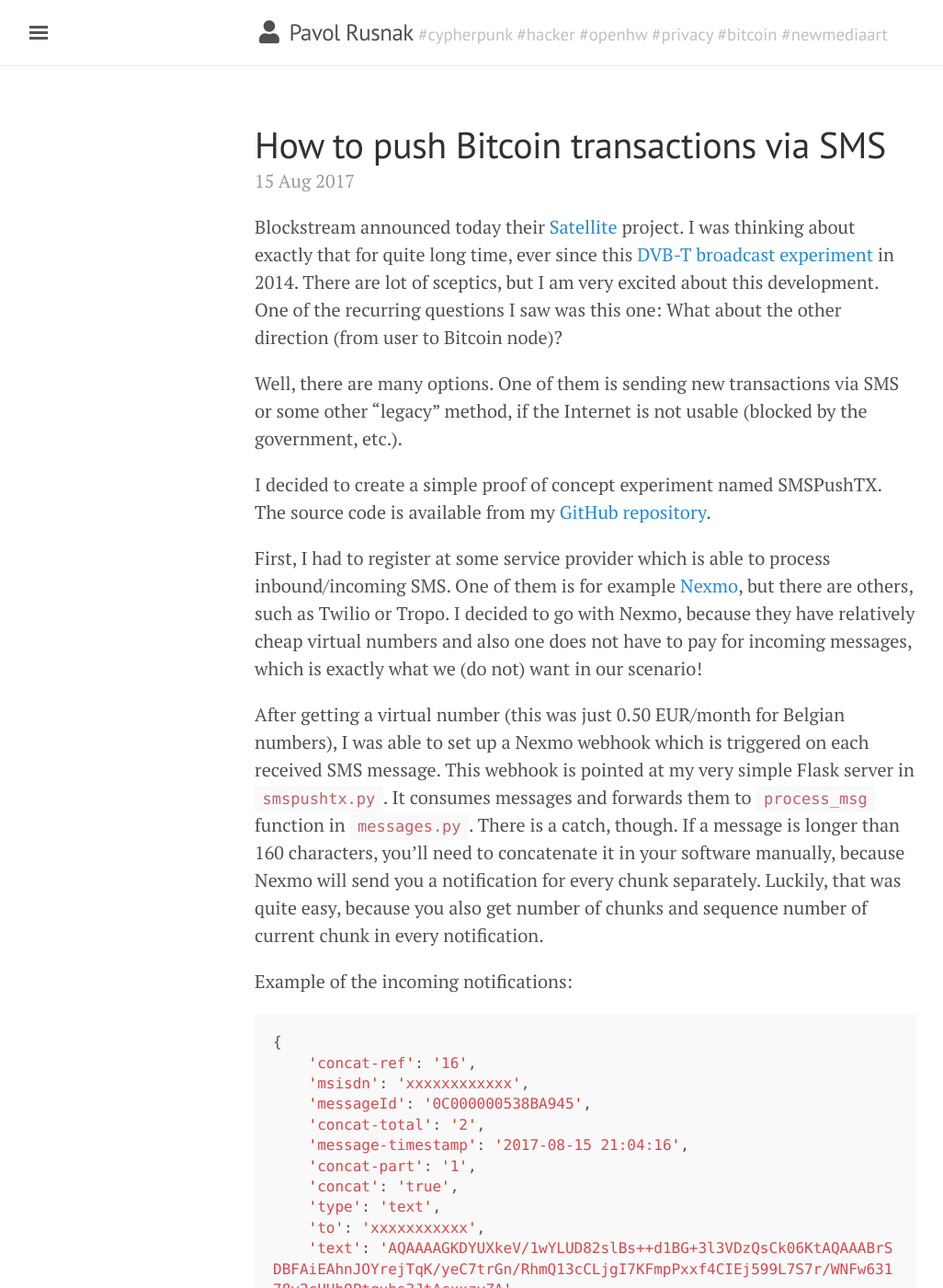
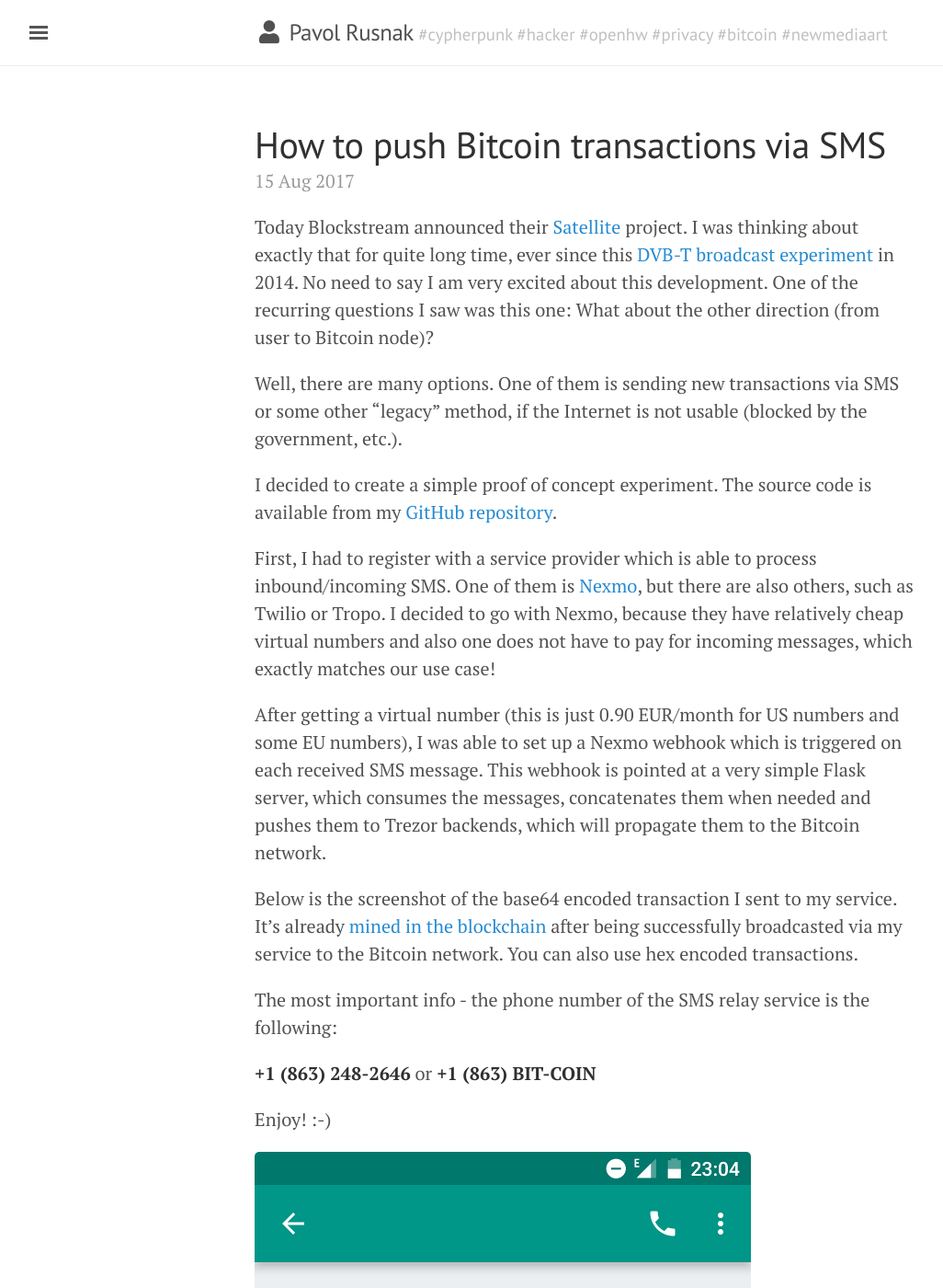
Before and after one commit to prusnak/rusnak.io, a Jekyll site: the page built from _posts/2017-08-15-how-to-push-bitcoin-transactions-via-sms.md, in a window 1280 px wide and 1400 px high. Shown: the whole window at 92% size, without its empty margins (3-1029 px from the left). Built offline with Jekyll 4.4.1, drawn with Linux system fonts in a browser that asks for light colours; nearby versions of some CDN libraries; comment, search, counter and statistics services are not loaded; some of the changed text lies outside the part shown.

Commit message:
update smspushtx article

````diff
--- a/_posts/2017-08-15-how-to-push-bitcoin-transactions-via-sms.md
+++ b/_posts/2017-08-15-how-to-push-bitcoin-transactions-via-sms.md
@@ -3,52 +3,22 @@
 title: How to push Bitcoin transactions via SMS
 ---
 
-Blockstream announced today their [Satellite](https://blockstream.com/satellite/) project. I was thinking about exactly that for quite long time, ever since this [DVB-T broadcast experiment](http://kryptoradio.koodilehto.fi/) in 2014. There are lot of sceptics, but I am very excited about this development. One of the recurring questions I saw was this one: What about the other direction (from user to Bitcoin node)?
+Today Blockstream announced their [Satellite](https://blockstream.com/satellite/) project. I was thinking about exactly that for quite long time, ever since this [DVB-T broadcast experiment](http://kryptoradio.koodilehto.fi/) in 2014. No need to say I am very excited about this development. One of the recurring questions I saw was this one: What about the other direction (from user to Bitcoin node)?
 
 Well, there are many options. One of them is sending new transactions via SMS or some other "legacy" method, if the Internet is not usable (blocked by the government, etc.).
 
-I decided to create a simple proof of concept experiment named SMSPushTX. The source code is available from my [GitHub repository](https://github.com/prusnak/smspushtx).
+I decided to create a simple proof of concept experiment. The source code is available from my [GitHub repository](https://github.com/prusnak/smspushtx).
 
-First, I had to register at some service provider which is able to process inbound/incoming SMS. One of them is for example [Nexmo](https://www.nexmo.com/), but there are others, such as Twilio or Tropo. I decided to go with Nexmo, because they have relatively cheap virtual numbers and also one does not have to pay for incoming messages, which is exactly what we (do not) want in our scenario!
+First, I had to register with a service provider which is able to process inbound/incoming SMS. One of them is [Nexmo](https://www.nexmo.com/), but there are also others, such as Twilio or Tropo. I decided to go with Nexmo, because they have relatively cheap virtual numbers and also one does not have to pay for incoming messages, which exactly matches our use case!
 
-After getting a virtual number (this was just 0.50 EUR/month for Belgian numbers), I was able to set up a Nexmo webhook which is triggered on each received SMS message. This webhook is pointed at my very simple Flask server in `smspushtx.py`. It consumes messages and forwards them to `process_msg` function in `messages.py`. There is a catch, though. If a message is longer than 160 characters, you'll need to concatenate it in your software manually, because Nexmo will send you a notification for every chunk separately. Luckily, that was quite easy, because you also get number of chunks and sequence number of current chunk in every notification.
+After getting a virtual number (this is just 0.90 EUR/month for US numbers and some EU numbers), I was able to set up a Nexmo webhook which is triggered on each received SMS message. This webhook is pointed at a very simple Flask server, which consumes the messages, concatenates them when needed and pushes them to Trezor backends, which will propagate them to the Bitcoin network.
 
-Example of the incoming notifications:
+Below is the screenshot of the base64 encoded transaction I sent to my service. It's already [mined in the blockchain](https://btc1.trezor.io/tx/d72ccc13fcbe9ea22ef60c4c5123c9825e7c56740e566ee1c3456471684b4b4e) after being successfully broadcasted via my service to the Bitcoin network. You can also use hex encoded transactions.
 
-```python
-{
-    'concat-ref': '16',
-    'msisdn': 'xxxxxxxxxxxx',
-    'messageId': '0C000000538BA945',
-    'concat-total': '2',
-    'message-timestamp': '2017-08-15 21:04:16',
-    'concat-part': '1',
-    'concat': 'true',
-    'type': 'text',
-    'to': 'xxxxxxxxxxx',
-    'text': 'AQAAAAGKDYUXkeV/1wYLUD82slBs++d1BG+3l3VDzQsCk06KtAQAAABrSDBFAiEAhnJOYrejTqK/yeC7trGn/RhmQ13cCLjgI7KFmpPxxf4CIEj599L7S7r/WNFw63178y2cUHbQPtquhs3JtAcxxzyZA',
-    'keyword': 'AQAAAAGKDYUXKEV/1WYLUD82SLBS',
-}
+The most important info - the phone number of the SMS relay service is the following:
 
-{
-    'concat-ref': '16',
-    'msisdn': 'xxxxxxxxxxxx',
-    'messageId': '0C000000538BAAA6',
-    'concat-total': '2',
-    'message-timestamp': '2017-08-15 21:04:17',
-    'concat-part': '2',
-    'concat': 'true',
-    'type': 'text',
-    'to': 'xxxxxxxxxxx',
-    'text': 'SECK8N3vuXGrfZcC+wxfzyXVJtOnRaDDVVgU6RP/7vIKJj/////AgcEMwAAAAAAGXapFFmMuQgji+WAXhfI8FA1PGHHV8ZeiKxAQg8AAAAAABl2qRQkNDDiX+4AeooHtEj57drd3FbY54isAAAAAA==',
-    'keyword': 'SECK8N3VUXGRFZCC',
-}
-```
+**+1 (863) 248-2646** or **+1 (863) BIT-COIN**
 
-Once the message is correctly concatenated, we can push it to Insight server using its API. I decided to allow two formats of transactions: hexadecimal format and base64 format. If sender uses the latter, we need to convert it to hexadecimal and only push to Insight server afterwards. This is done in `pushtx` function of `messages.py`.
-
-That's it! That was easy right?! Remember, this is just a quick & dirty proof of concept and lots of things can (and should) be improved. But if one person is able to do something like this within 90 minutes with 10 EUR budget (10 EUR is minimum Nexmo payment, you will get 2 EUR as bonus, what translates to 2 years of Belgian number!), imagine what could be done with a little bit more resources!
-
-Below is the screenshot of the base64 encoded transaction I sent to my service. It's already [mined in the blockchain](https://blockchain.info/tx/d72ccc13fcbe9ea22ef60c4c5123c9825e7c56740e566ee1c3456471684b4b4e) after being successfully broadcasted via my service to the Bitcoin network.
+Enjoy! :-)
 
 ![smspushtx](/assets/smspushtx.png)
````
Also changed, not shown: assets/smspushtx.png.
